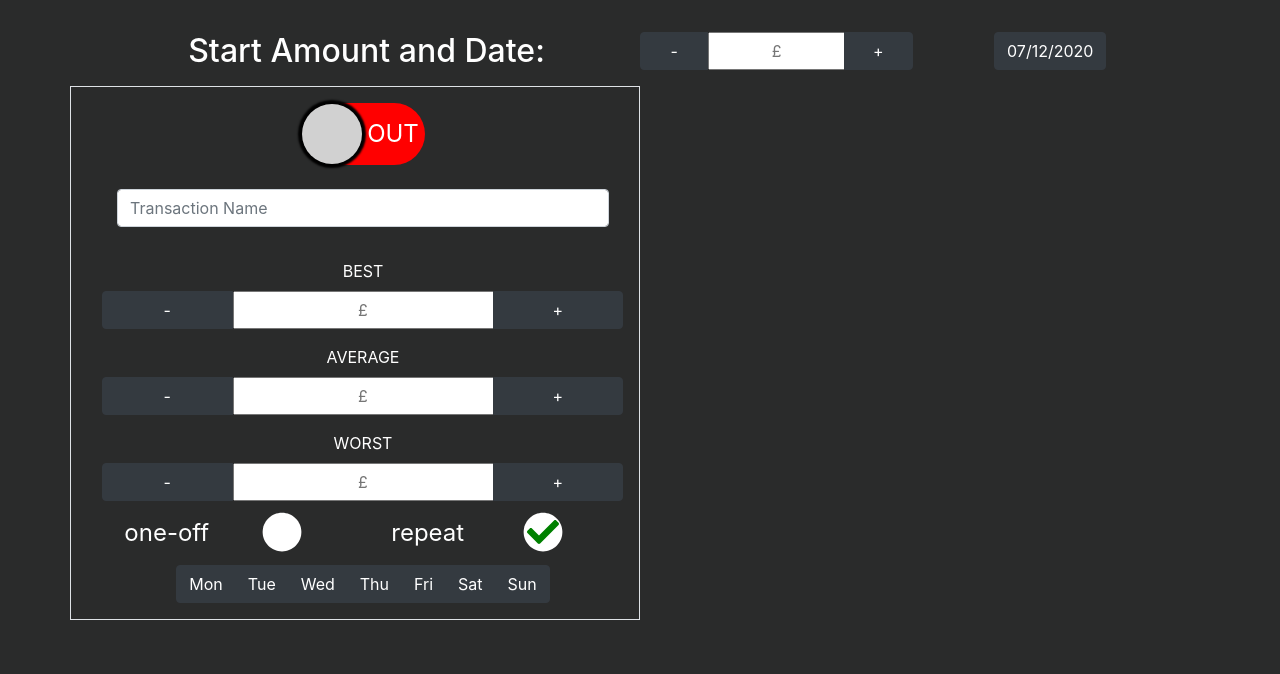
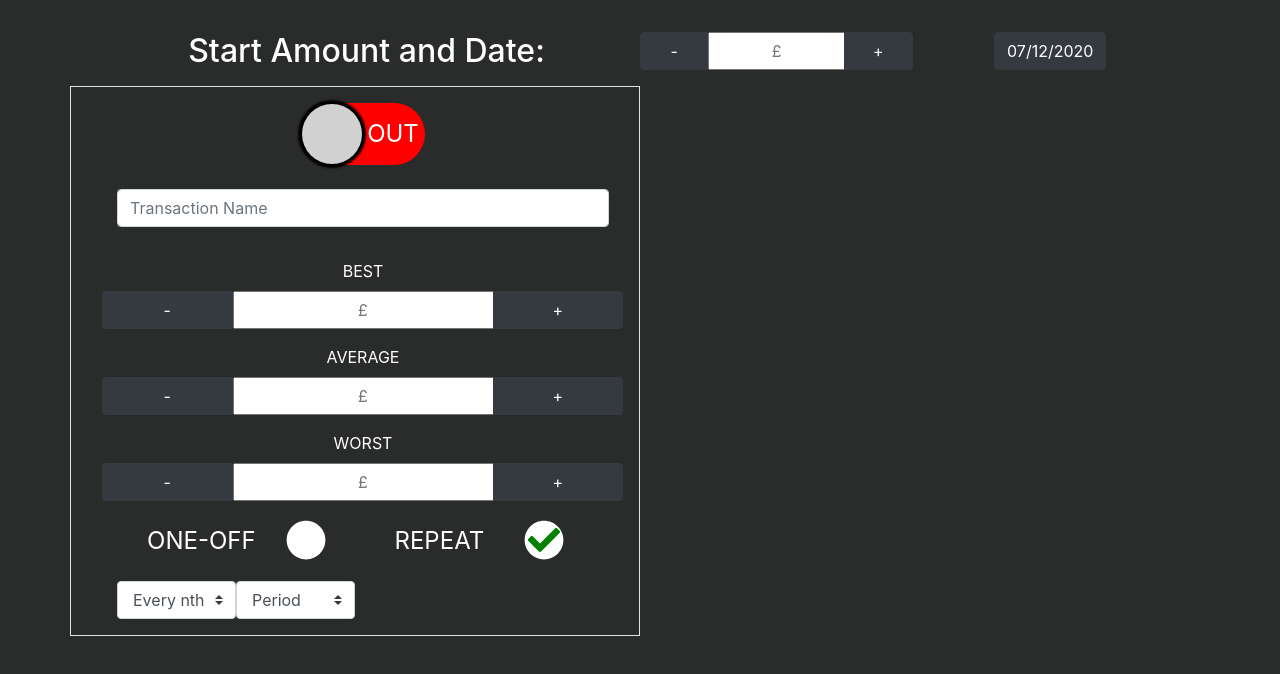
Before and after one commit to rorypearson26/cash-flow-forecaster, a React (Create React App) app in the folder front-end/: page / in a window 1280 px wide. Shown: the top 674 px of the page. Built offline with nearby package versions, Linux system fonts and the light colour scheme.

Commit message:
Repeat input initial

```diff
--- a/front-end/src/components/CustomCheck.jsx
+++ b/front-end/src/components/CustomCheck.jsx
@@ -38,10 +38,10 @@ class CustomCheck extends Component {
     return (
       <div className="col-12">
         <div className="row">
-          <div className="col-6 ">
+          <div className="col-8 ">
             <label style={{ ...fontStyle }}>{label}</label>
           </div>
-          <div className="col-6 ">
+          <div className="col-4 ">
             <div className="fa-2x">
               <span className="fa-layers fa-fw " onClick={() => onClick()}>
                 <i
--- a/front-end/src/components/DaysOfWeek.jsx
+++ b/front-end/src/components/DaysOfWeek.jsx
@@ -30,6 +30,7 @@ class DaysOfWeek extends Component {
   render() {
     const days = [...this.state.days];
     return (
+      <div className="col-12">
         <div className="btn-group" role="group">
           {days.map((day) => (
             <button
@@ -42,6 +43,7 @@ class DaysOfWeek extends Component {
             </button>
           ))}
         </div>
+      </div>
     );
   }
 }
--- /dev/null
+++ b/front-end/src/components/RepeatInput.jsx
@@ -0,0 +1,27 @@
+import React, { Component } from "react";
+
+class RepeatInput extends Component {
+  state = {};
+  render() {
+    return (
+      <div className="col-12">
+        <div className="row m-2">
+          <select className="custom-select col-3" id="inputGroupSelect01">
+            <option hidden>Every nth</option>
+            <option value="1">1</option>
+            <option value="2">2</option>
+            <option value="3">4</option>
+          </select>
+          <select className="custom-select col-3" id="inputGroupSelect01">
+            <option hidden>Period</option>
+            <option value="1">Week</option>
+            <option value="2">Month</option>
+            <option value="3">Year</option>
+          </select>
+        </div>
+      </div>
+    );
+  }
+}
+
+export default RepeatInput;
--- a/front-end/src/components/TransactionForm.jsx
+++ b/front-end/src/components/TransactionForm.jsx
@@ -4,6 +4,7 @@ import CurrencyIncrementer from "./CurrencyIncrementer";
 import TransactionName from "./TransactionName";
 import TransactionSlider from "./TransactionSlider";
 import CustomCheck from "./CustomCheck";
+import RepeatInput from "./RepeatInput";
 
 class TransactionForm extends Component {
   state = { repeat: true };
@@ -34,11 +35,11 @@ class TransactionForm extends Component {
           <CurrencyIncrementer label="WORST" />
         </div>
         <div className="col-12">
-          <div className="row ">
+          <div className="row m-2">
             <div className="col-6 align-self-center">
               <CustomCheck
                 key={`check${!repeat}`}
-                label="one-off"
+                label="ONE-OFF"
                 status={!repeat}
                 onClick={this.typeClicked}
               />
@@ -46,17 +47,14 @@ class TransactionForm extends Component {
             <div className="col-6 align-self-center">
               <CustomCheck
                 key={`check${repeat}`}
-                label="repeat"
+                label="REPEAT"
                 status={repeat}
                 onClick={this.typeClicked}
               />
             </div>
           </div>
         </div>
-
-        <div className="col-12 m-2">
-          <DaysOfWeek />
-        </div>
+        {repeat ? <RepeatInput /> : <DaysOfWeek />}
       </div>
     );
   }
```
Lines whose indentation alone changed are shown as unchanged.
